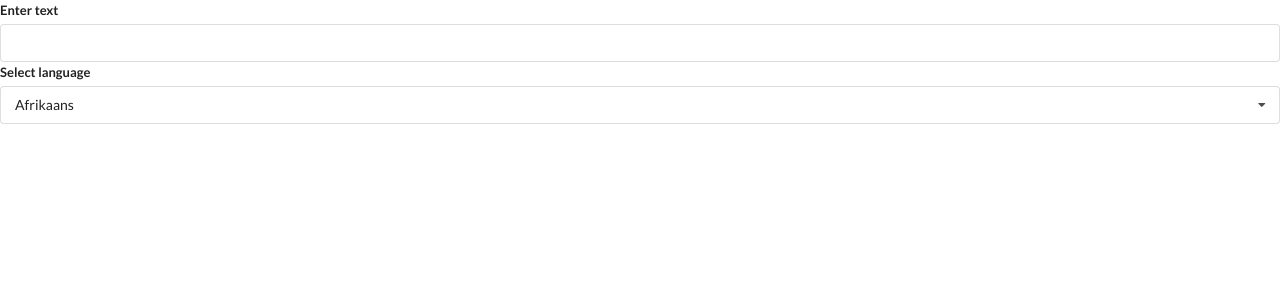
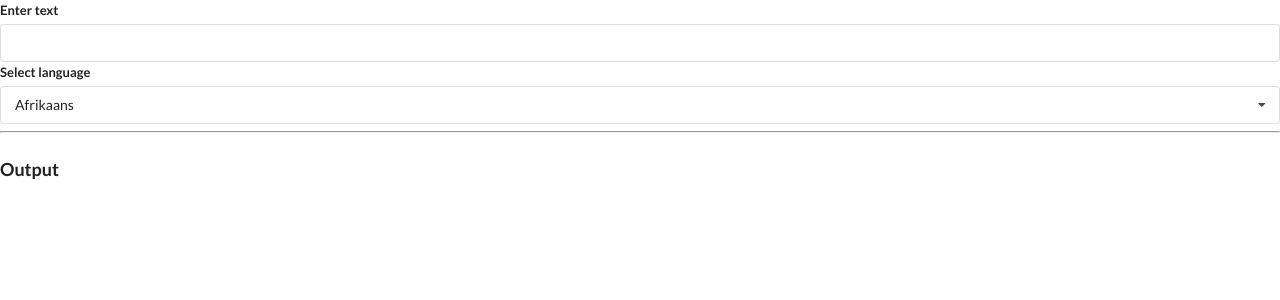
Before and after one commit to karina-miernik/React-practice, a React (Create React App) app: page / in a window 1280 px wide. Shown: the top 300 px of the page. Built offline with nearby package versions, Linux system fonts and the light colour scheme.

Commit message:
Convert added to Translate component

```diff
--- a/src/components/Translate.js
+++ b/src/components/Translate.js
@@ -1,6 +1,7 @@
 import React, {useState} from 'react'
 import Dropdown  from './Dropdown'
-
+import Convert from './Convert'
+// AIzaSyCHUCmpR7cT_yDFHC98CZJy2LTms-IwDlM
 
 const options = [
   {
@@ -33,6 +34,9 @@
       onSelectedChange={setLanguage}
       options={options}
       />
+      <hr/>
+      <h3 className="ui header">Output</h3>
+      <Convert text={text} language={language}/>
     </div>
   )
 }
```
